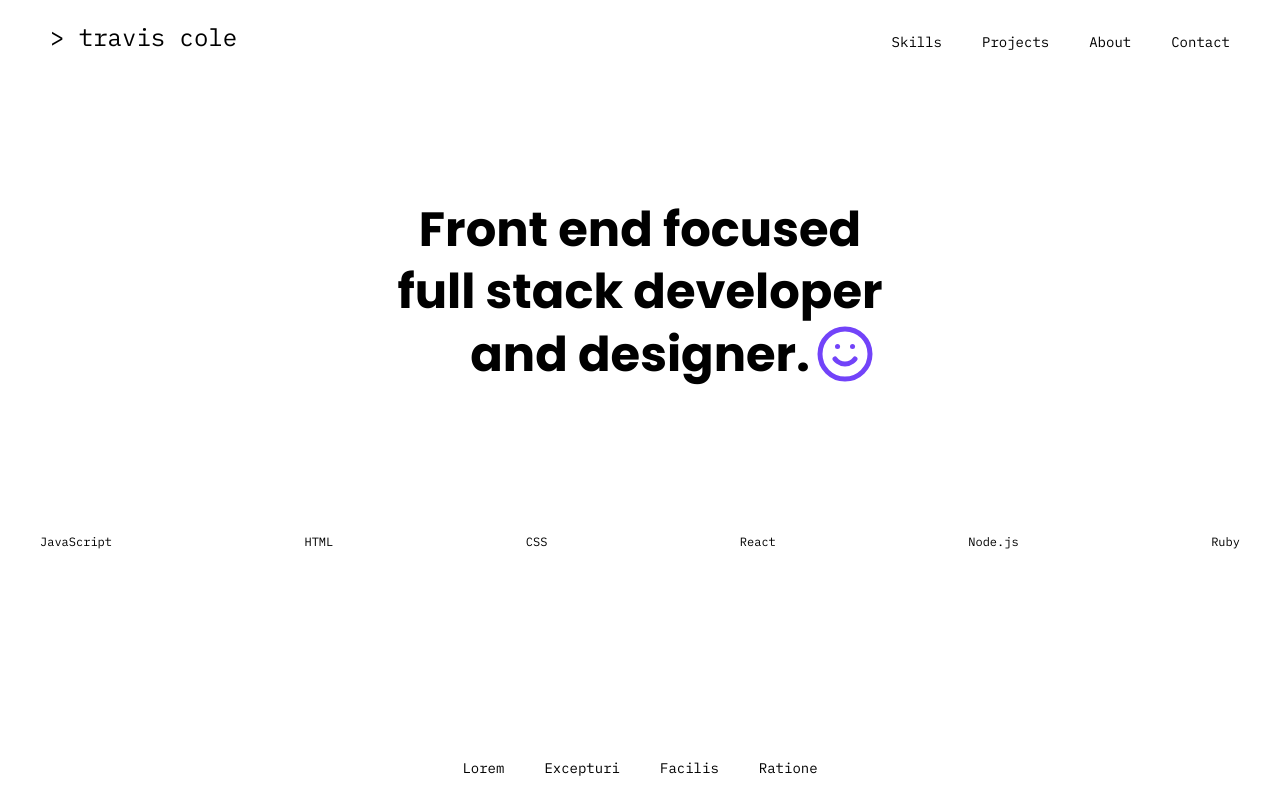
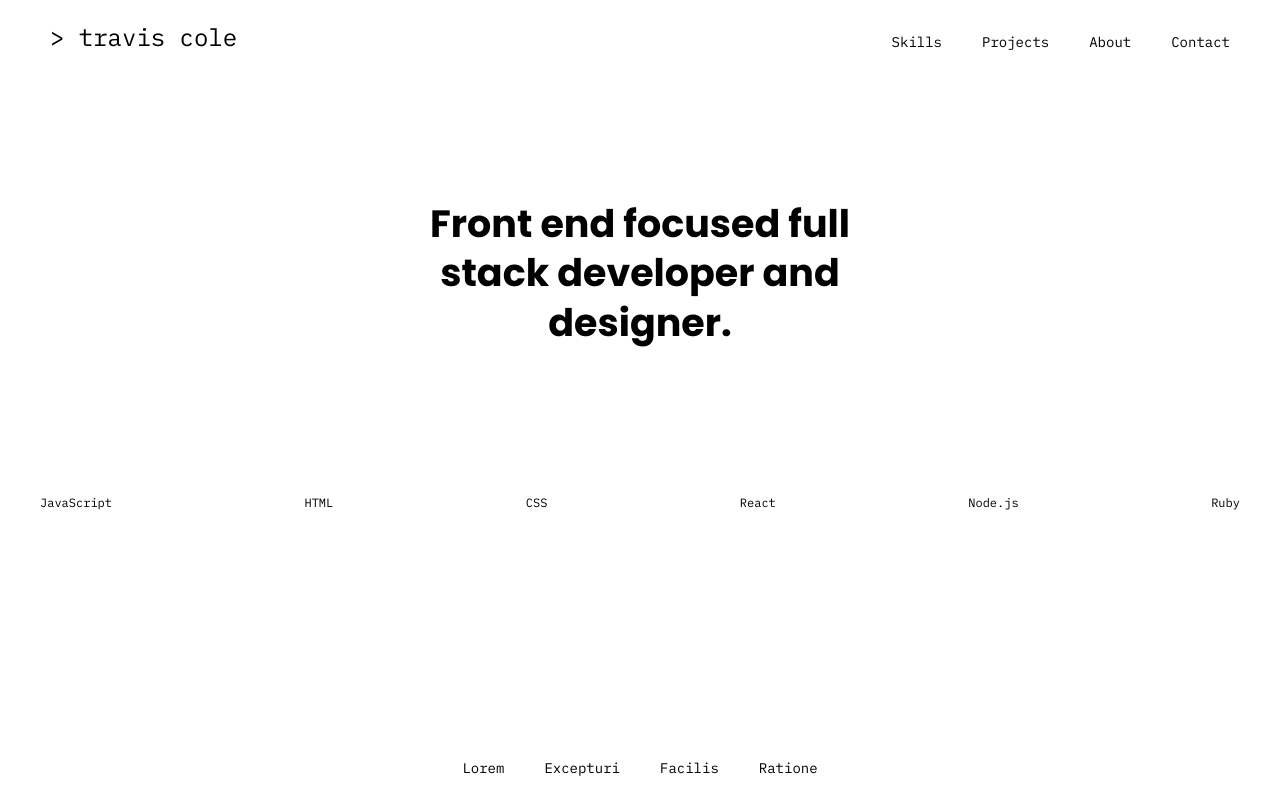
Before and after one commit to iamtraviscole/dev-portfolio, a Next.js app: page / in a window 1280 px wide. Built offline with nearby package versions, Linux system fonts and the light colour scheme.

Commit message:
refactor variables and update heading sizes

```diff
--- a/styles/globals/theme.scss
+++ b/styles/globals/theme.scss
@@ -1,26 +1,32 @@
 :root {
 
-  // colors
-  --color-primary-500: #7243F9;
+  // COLORS
+  --color-a: #7243f9;
+  --color-a-tint: #b9a1fc;
+  --color-a-shade: #39227d;
 
-  --color-header-500: #000;
+  --color-heading-a: #000;
+  --color-heading-b: #fff;
 
-  --color-text-100: #ccc;
-  --color-text-200: #999;
-  --color-text-300: #666;
-  --color-text-400: #333;
-  --color-text-500: #000;
+  --color-text-a: #000;
 
-  --color-link-200: #a7caf7;
-  --color-link-500: #237bec;
+  --color-nav-a: #000;
+  --color-nav-a-hover: #808080;
 
-  --color-bg-500: #fff;
+  --color-link-a: #237bec;
+  --color-link-a-hover: #91bdf6;
 
-  // fonts
+  --color-bg-a: #fff;
+  --color-bg-b: #000;
+
+  --color-border-a: #000;
+
+
+  // FONTS
   --font-body: 'IBM Plex Mono', monospace;
 
-  --font-header: 'Poppins', sans-serif;
-  --font-header-b: 'IBM Plex Mono', monospace;
+  --font-heading-a: 'Poppins', sans-serif;
+  --font-heading-b: 'IBM Plex Mono', monospace;
 
 }
 
@@ -29,14 +35,14 @@ html {
   body {
     font-size: 16px;
     font-family: var(--font-body);
-    color: var(--color-text-500);
-    background-color: var(--color-bg-500);
+    color: var(--color-text-a);
+    background-color: var(--color-bg-a);
   }
 
   h1 {
-    font-size: 48px;
-    font-family: var(--font-header);
-    color: var(--color-text-500);
+    font-size: 38px;
+    font-family: var(--font-heading-a);
+    color: var(--color-text-a);
     font-weight: 700;
   }
 
@@ -45,29 +51,29 @@ html {
   h4,
   h5,
   h6 {
-    font-family: var(--font-header-b);
-    color: var(--color-text-500);
+    font-family: var(--font-heading-b);
+    color: var(--color-text-a);
     font-weight: 700;
   }
 
   h2 {
-    font-size: 38px;
+    font-size: 28px;
   }
 
   h3 {
-    font-size: 30px;
+    font-size: 20px;
   }
 
   h4 {
-    font-size: 24px;
+    font-size: 14px;
   }
 
   h5 {
-    font-size: 20px;
+    font-size: 12px;
   }
 
   h6 {
-    font-size: 18px;
+    font-size: 10px;
   }
 
   p {
@@ -76,21 +82,11 @@ html {
 
   a {
     text-decoration: none;
-    color: var(--color-link-500);
+    color: var(--color-link-a);
 
     &:hover {
-      color: var(--color-link-200);
+      color: var(--color-link-a-hover);
     }
   }
 
 }
-
-html.dark {
-
-  // colors
-  --color-primary-500: #7243F9;
-  --color-header-500: #fff;
-  --color-text-500: #fff;
-  --color-bg-500: #222;
-
-}
```
